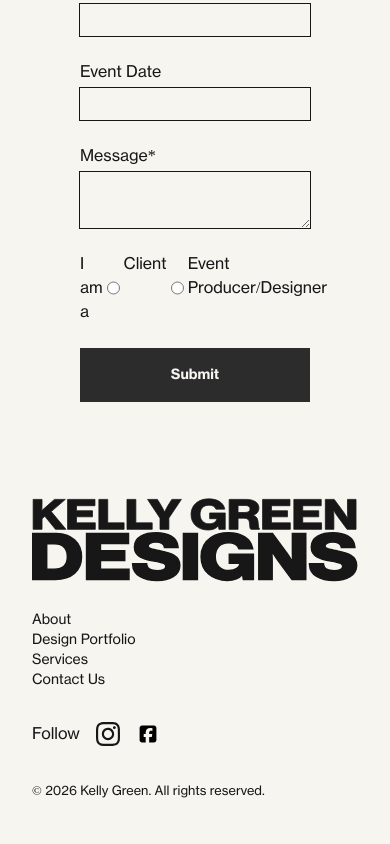
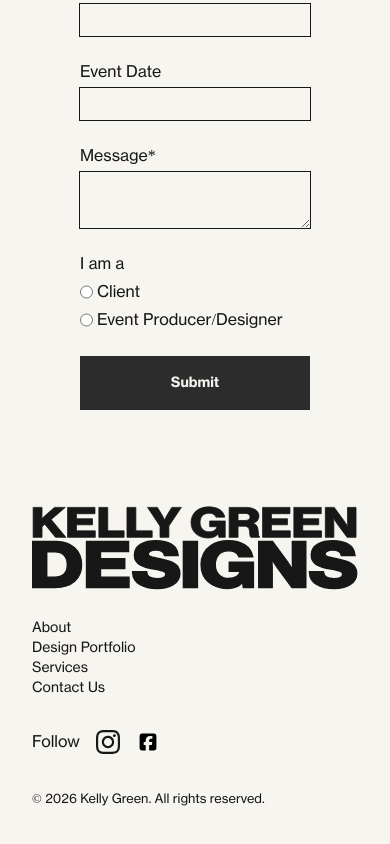
Before and after one commit to salleyandco/kelly_green_designs, a Next.js app: page /contact in a window 390 px wide. Shown: the part 756-1600 px from the top of the page. Built offline with nearby package versions, Linux system fonts and the light colour scheme.

Commit message:
Mobile tweaks

```diff
--- a/src/app/contact/page.tsx
+++ b/src/app/contact/page.tsx
@@ -68,12 +68,16 @@ export default function ContactPage() {
             className={classNames[1]}
           />
         </div>
-        <div className={`${classNames[0]} flex-row`}>
+        <div className={`${classNames[0]} flex-col flex-wrap`}>
           <label>I am a</label>
-          <input type="radio" id="customer" name="customer" value="d2c" />
-          <label htmlFor="customer">Client</label>
-          <input type="radio" id="customer" name="customer" value="b2c" />
-          <label htmlFor="customer">Event Producer/Designer</label>
+          <div className="flex gap-1">
+            <input type="radio" id="customer" name="customer" value="d2c" />
+            <label htmlFor="customer">Client</label>
+          </div>
+          <div className="flex gap-1">
+            <input type="radio" id="customer" name="customer" value="b2c" />
+            <label htmlFor="customer">Event Producer/Designer</label>
+          </div>
         </div>
         <ButtonComponent type="submit" className="w-full">
           Submit
--- a/src/app/portfolio/[slug]/page.tsx
+++ b/src/app/portfolio/[slug]/page.tsx
@@ -93,7 +93,7 @@ export default async function Single({
     <article
       className={`flex flex-wrap items-center justify-evenly gap-8 ${classNames.join(' ')}`}
     >
-      <header className="order-2 mx-8 my-8 flex shrink grow-0 flex-col self-stretch text-xs md:mr-0 md:basis-[calc(50%-8rem)] md:text-sm">
+      <header className="order-2 mx-8 my-8 flex shrink grow-0 flex-col self-stretch md:mr-0 md:basis-[calc(50%-8rem)] md:text-sm">
         <div className="mb-10 grid grid-cols-[max-content_auto] gap-2">
           {project.title && (
             <>
--- a/src/app/services/page.tsx
+++ b/src/app/services/page.tsx
@@ -3,7 +3,7 @@ export default function ServicesPage() {
   return (
     <main className="mt-page">
       <section className="mb-16">
-        <div className="px-16 py-20 pl-8 odd:mr-auto even:ml-auto even:bg-[#AA9361]/15 md:w-1/2">
+        <div className="px-16 py-20 odd:mr-auto even:ml-auto even:bg-[#AA9361]/15 md:w-1/2 md:pl-8">
           <h2 className="pb-2 font-sans text-4xl font-medium"></h2>
           <p>
             If you’re looking for luxury designs…all you have to do is say yes
```
